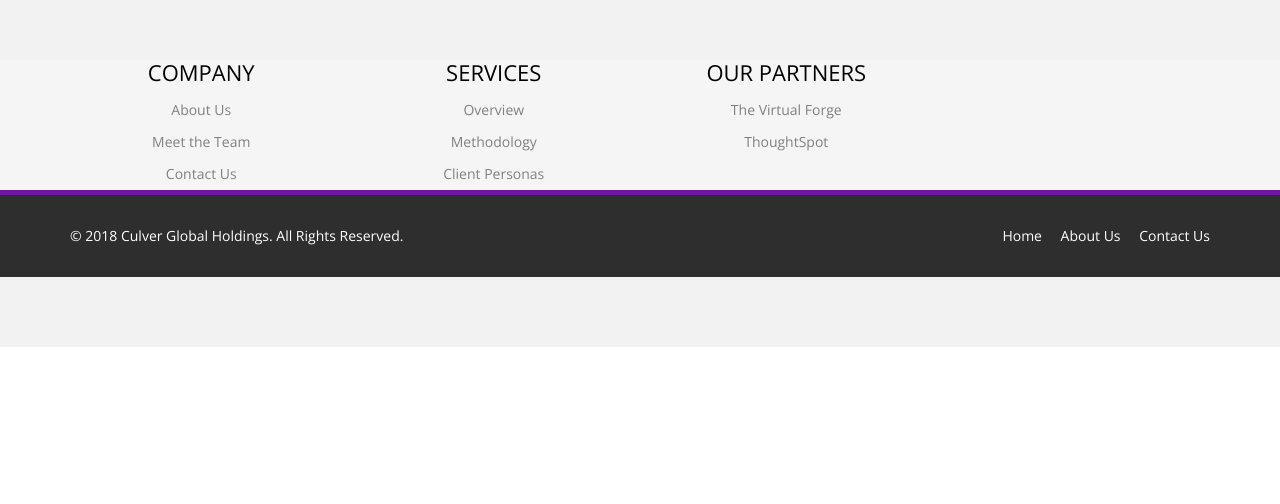
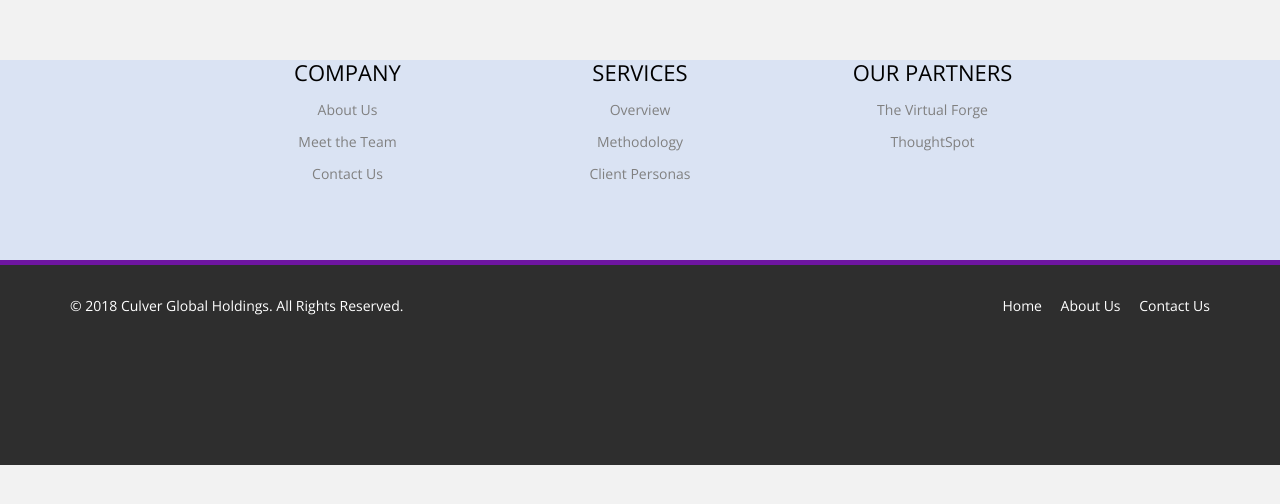
Before and after one commit to taylorculver/xenodata.com-v2, a plain HTML site: page index.html in a window 1280 px wide. Shown: the part 2062-2566 px from the top of the page. Before the commit the page ends 2409 px from the top, so only its background shows below. Drawn offline with nearby package versions, Linux system fonts and the light colour scheme.

Commit message:
Center #bottom section content and update styles
* Use light blue background color to differentiate from other page sections across site
* Use flexbox above small breakpoint and justify-content center

```diff
--- a/css/main.css
+++ b/css/main.css
@@ -2486,9 +2486,15 @@
 ********* Footer ******
 ************************/
 #bottom {
-  background: #f5f5f5;
+  background-color: #DAE3F3;
   border-bottom: 5px solid #6E15A1;
+  display: flex;
   font-size: 14px;
+  padding-bottom: 30px;
+}
+
+#bottom .row {
+  justify-content: center;
 }
 
 #bottom h3 {
@@ -2519,14 +2525,17 @@
 }
 
 #bottom .widget {
-  margin-bottom: 0;
+  margin-bottom: 40px;
+  min-width: 180px;
+  text-align: center;
 }
 
 #footer {
+  background: #2e2e2e;
+  color: #fff;
+  min-height: 200px;
+  padding-bottom: 30px;
   padding-top: 30px;
-  padding-bottom: 30px;
-  color: #fff;
-  background: #2e2e2e;
 }
 
 #footer a {
--- a/css/responsive.css
+++ b/css/responsive.css
@@ -315,6 +315,10 @@
   #main-slider .carousel .slide-margin {
     margin: 0 20px;
   }
+
+  #bottom .row {
+    display: flex;
+  }
 }
 
 /* Up to small */
```
